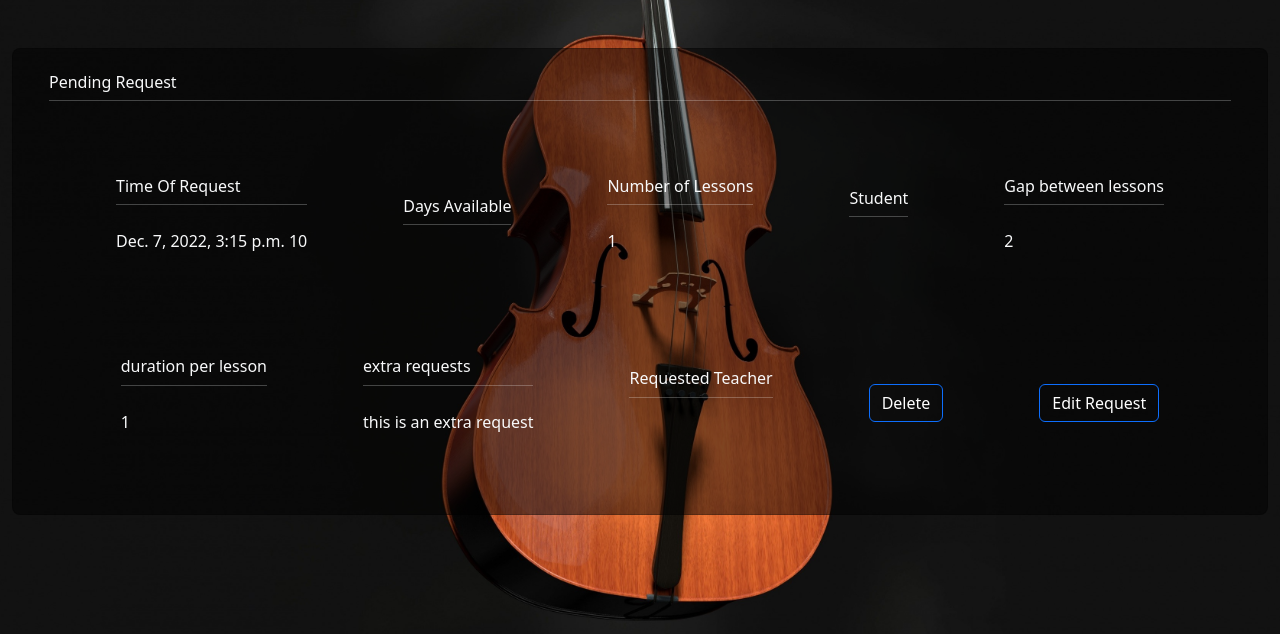
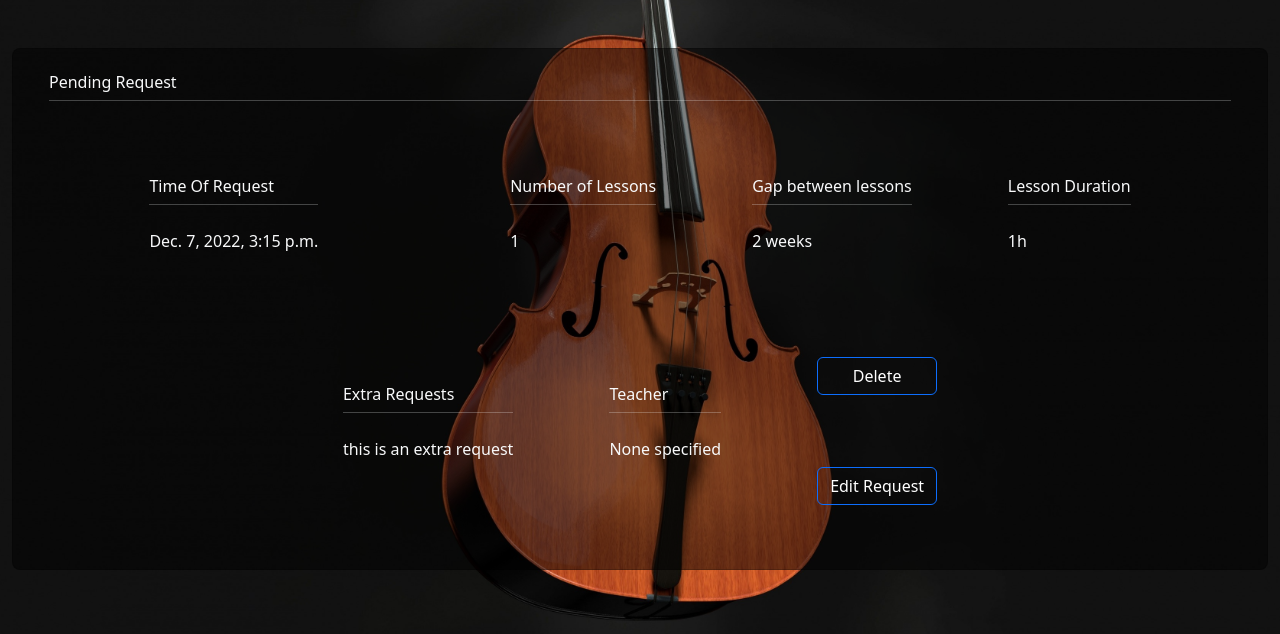
Before and after one commit to Mudssy/Hornet, a Django app: page /pending_requests/ in a window 1280 px wide. Shown: the part 166-800 px from the top of the page. Run offline with Django 4.2, Linux system fonts and the light colour scheme; a user stored in the database is signed in; data comes from the database, SQL or seed files in the repository.

Commit message:
cleanup lesson_request view

```diff
--- a/lessons/templates/partials/show_request.html
+++ b/lessons/templates/partials/show_request.html
@@ -14,33 +14,33 @@
 
                     <h6 class="card-title">Time Of Request</h6>
                     <hr class="mt-0 mb-4">
-                    <p>{{request.request_time}} {{request.id}}</p>
+                    <p>{{request.request_time}}</p>
                 </div>
                 <div class="card bg-transparent bg-opacity-75 border-0  mb-3 m-4 p-4">
-                    <h6 class="card-title">Days Available</h6>
-                    <hr class="mt-0 mb-4">
-
-                    {% if request.monday_start_time%}
-                        <p>Monday {{request.monday_start_time}} - {{request.monday_end_time}}</p>
-                    {% endif %}
-                    {% if request.tuesday_start_time%}
-                        <p>Tuesday {{request.tuesday_start_time}} - {{request.tuesday_end_time}}</p>
-                    {% endif %}
-                    {% if request.wednesday_start_time%}
-                        <p>Wednesday {{request.wednesday_start_time}} - {{request.wednesday_end_time}}</p>
-                    {% endif %}
-                    {% if request.thursday_start_time%}
-                        <p>Thursday {{request.thursday__start_time}} - {{request.thursday__end_time}}</p>
-                    {% endif %}
-                    {% if request.friday_start_time%}
-                        <p>Friday {{request.friday_start_time}} - {{request.friday_end_time}}</p>
-                    {% endif %}
-                    {% if request.saturday_start_time%}
-                        <p>Saturday {{request.saturday_start_time}} - {{request.saturday_end_time}}</p>
-                    {% endif %}
-                    {% if request.sunday_start_time%}
-                        <p>Sunday {{request.sunday_start_time}} - {{request.sunday_end_time}}</p>
-                    {% endif %}
+<!--                    <h6 class="card-title">Days Available</h6>-->
+<!--                    <hr class="mt-0 mb-4">-->
+<!--                    -->
+<!--                    {% if request.monday_start_time%}-->
+<!--                        <p>Monday {{request.monday_start_time}} - {{request.monday_end_time}}</p>-->
+<!--                    {% endif %}-->
+<!--                    {% if request.tuesday_start_time%}-->
+<!--                        <p>Tuesday {{request.tuesday_start_time}} - {{request.tuesday_end_time}}</p>-->
+<!--                    {% endif %}-->
+<!--                    {% if request.wednesday_start_time%}-->
+<!--                        <p>Wednesday {{request.wednesday_start_time}} - {{request.wednesday_end_time}}</p>-->
+<!--                    {% endif %}-->
+<!--                    {% if request.thursday_start_time%}-->
+<!--                        <p>Thursday {{request.thursday__start_time}} - {{request.thursday__end_time}}</p>-->
+<!--                    {% endif %}-->
+<!--                    {% if request.friday_start_time%}-->
+<!--                        <p>Friday {{request.friday_start_time}} - {{request.friday_end_time}}</p>-->
+<!--                    {% endif %}-->
+<!--                    {% if request.saturday_start_time%}-->
+<!--                        <p>Saturday {{request.saturday_start_time}} - {{request.saturday_end_time}}</p>-->
+<!--                    {% endif %}-->
+<!--                    {% if request.sunday_start_time%}-->
+<!--                        <p>Sunday {{request.sunday_start_time}} - {{request.sunday_end_time}}</p>-->
+<!--                    {% endif %}-->
 
 
                 </div>
@@ -49,32 +49,32 @@
                     <hr class="mt-0 mb-4">
                     <p>{{request.num_lessons}}</p>
                 </div>
-                <div class=" card bg-transparent bg-opacity-75 border-0 mb-3 m-4 p-4">
-                    <h6 class="card-title">Student</h6>
-                    <hr class="mt-0 mb-4">
-                    <p>{{ request.associated_student }}</p>
-                </div>
 
                 <div class=" card bg-transparent bg-opacity-75 border-0 mb-3 m-4 p-4">
                     <h6 class="card-title">Gap between lessons</h6>
                     <hr class="mt-0 mb-4">
-                    <p>{{request.lesson_gap_weeks}}</p>
+                    <p>{{request.lesson_gap_weeks}} weeks</p>
                 </div>
                 <div class=" card bg-transparent bg-opacity-75 border-0 mb-3 m-4 p-4">
-                    <h6 class="card-title">duration per lesson </h6>
+                    <h6 class="card-title"> Lesson Duration </h6>
                     <hr class="mt-0 mb-4">
-                    <p>{{request.lesson_duration_hours}}</p>
+                    <p>{{request.lesson_duration_hours}}h</p>
                 </div>
                 <div class=" card bg-transparent bg-opacity-75 border-0 mb-3 m-4 p-4">
-                    <h6 class="card-title">extra requests</h6>
+                    <h6 class="card-title"> Extra Requests</h6>
                     <hr class="mt-0 mb-4">
                     <p>{{request.extra_requests}}</p>
                 </div>
                 <div class=" card bg-transparent bg-opacity-75 border-0 mb-3 m-4 p-4">
-                    <h6 class="card-title">Requested Teacher</h6>
+                    <h6 class="card-title">Teacher</h6>
                     <hr class="mt-0 mb-4">
+                    {% if request.teacher.username %}
                     <p>{{request.teacher.username}}</p>
+                    {% else %}
+                    <p>None specified</p>
+                    {% endif %}
                 </div>
+                <div>
                     <div class=" card bg-transparent bg-opacity-75 border-0 mb-3 m-4 p-4">
                             {% csrf_token %}
                             {% if not request.is_booked %}
@@ -82,7 +82,6 @@
                                 Delete
                             </a>
                             {% endif %}
-                    </form>
                     </div>
                     <div class=" card bg-transparent bg-opacity-75 border-0 mb-3 m-4 p-4">
                         <a href="{% url 'edit_request' request_id=request.id %}" class="btn btn-primary bg-transparent text-white">
@@ -91,5 +90,6 @@
                     </div>
                 </div>
             </div>
+        </div>
 
 </div>
```
Lines whose indentation alone changed are shown as unchanged.
